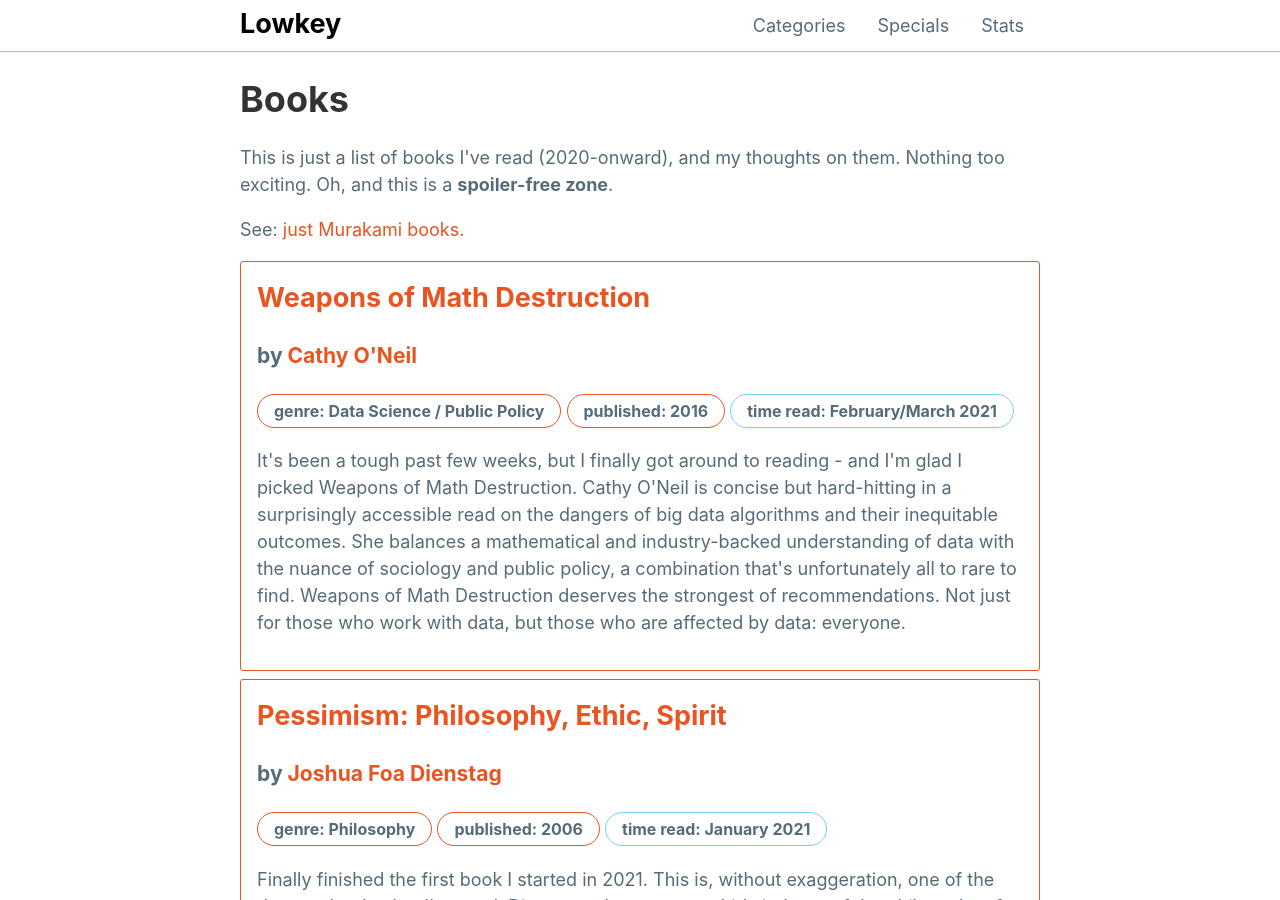
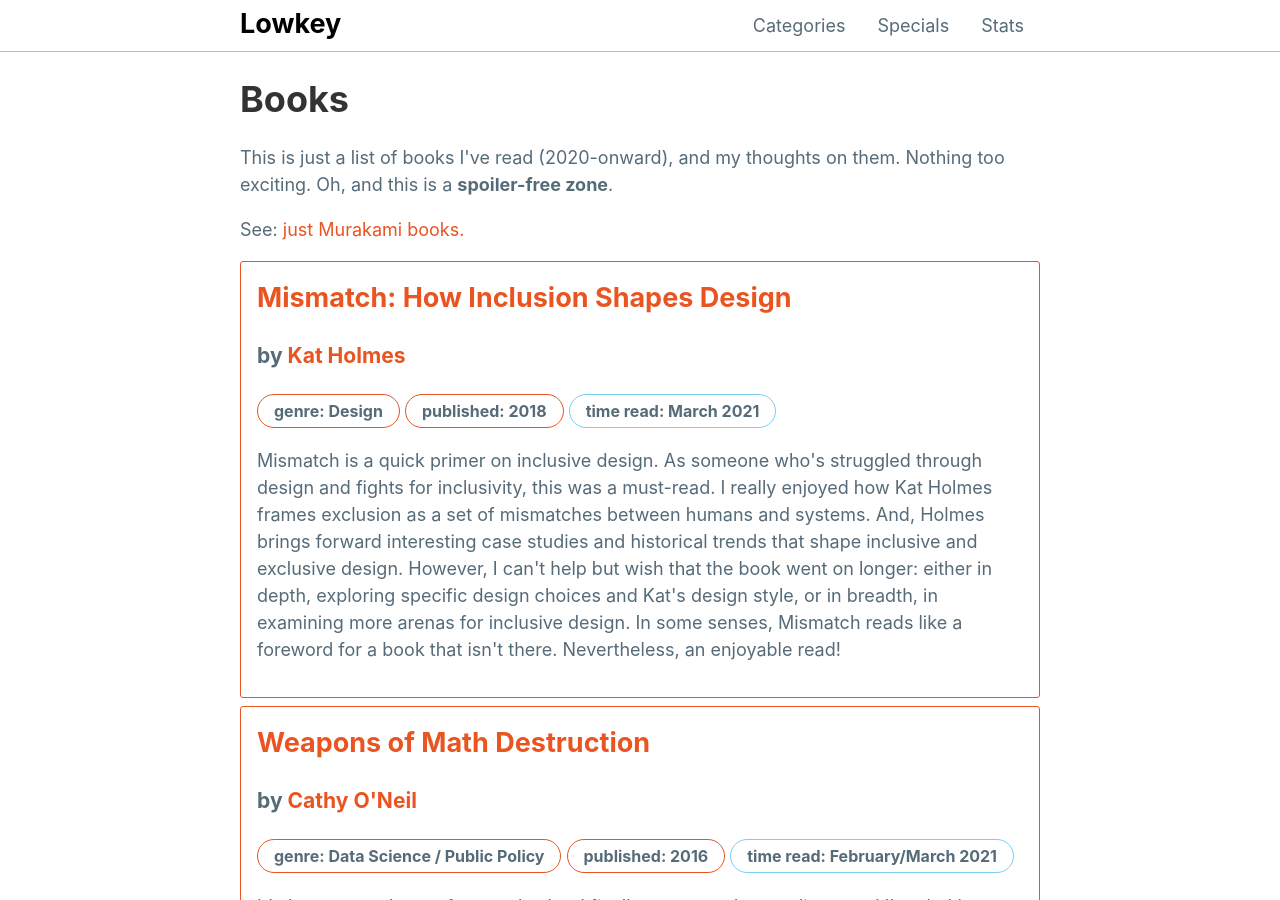
Before and after one commit to mattxwang/lowkey, a Jekyll site: the page built from stats/books.html, in a window 1280 px wide and 900 px high. Built offline with Jekyll 4.4.1, drawn with Linux system fonts in a browser that asks for light colours.

Commit message:
mismatch

```diff
--- a/_data/books.yml
+++ b/_data/books.yml
@@ -306,3 +306,11 @@ mathdestruction:
   time_read: February/March 2021
   thoughts: >
     It's been a tough past few weeks, but I finally got around to reading - and I'm glad I picked Weapons of Math Destruction. Cathy O'Neil is concise but hard-hitting in a surprisingly accessible read on the dangers of big data algorithms and their inequitable outcomes. She balances a mathematical and industry-backed understanding of data with the nuance of sociology and public policy, a combination that's unfortunately all to rare to find. Weapons of Math Destruction deserves the strongest of recommendations. Not just for those who work with data, but those who are affected by data: everyone.
+mismatch:
+  title: "Mismatch: How Inclusion Shapes Design"
+  author: Kat Holmes
+  genre: Design
+  year_published: 2018
+  time_read: March 2021
+  thoughts: >
+    Mismatch is a quick primer on inclusive design. As someone who's struggled through design and fights for inclusivity, this was a must-read. I really enjoyed how Kat Holmes frames exclusion as a set of mismatches between humans and systems. And, Holmes brings forward interesting case studies and historical trends that shape inclusive and exclusive design. However, I can't help but wish that the book went on longer: either in depth, exploring specific design choices and Kat's design style, or in breadth, in examining more arenas for inclusive design. In some senses, Mismatch reads like a foreword for a book that isn't there. Nevertheless, an enjoyable read!
```
